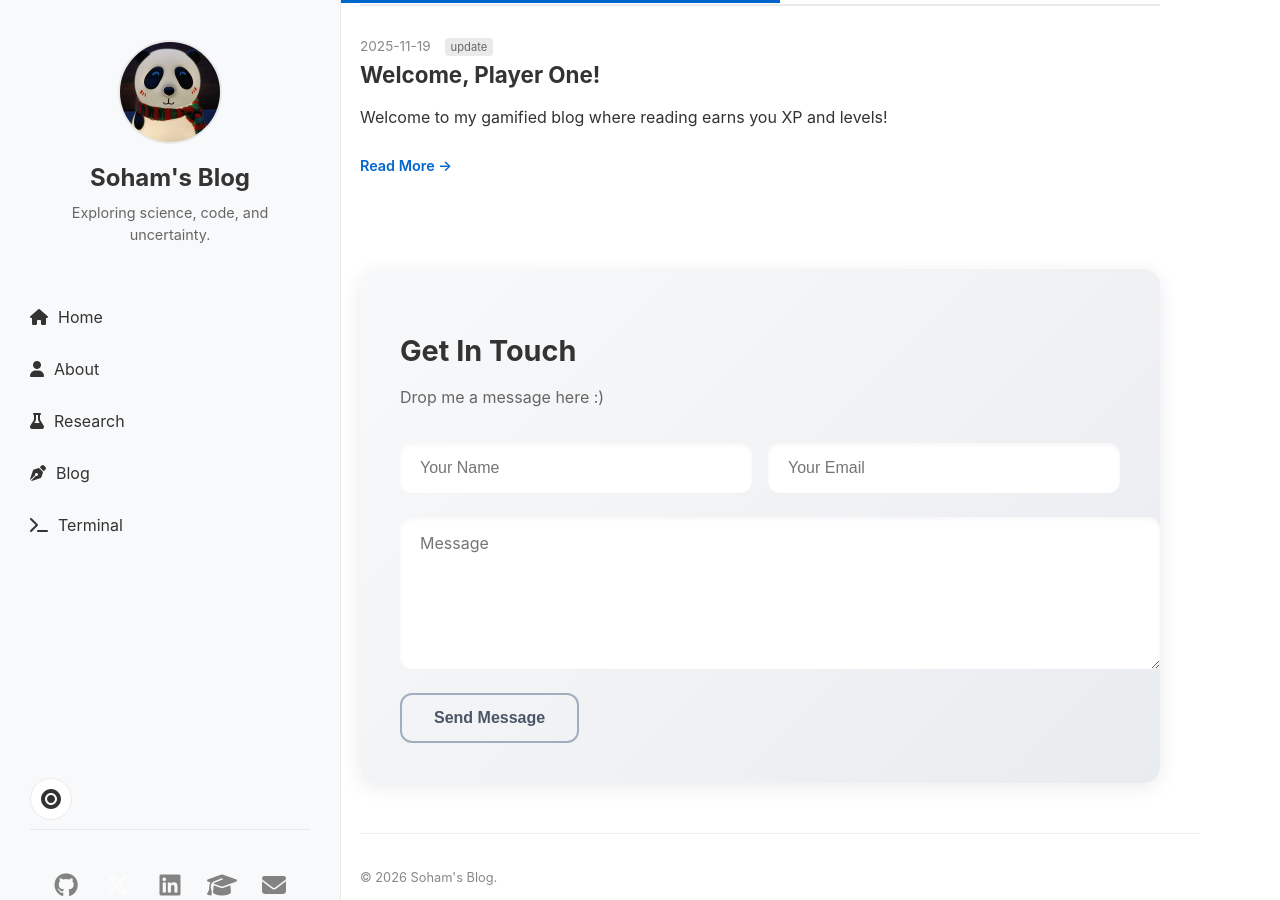
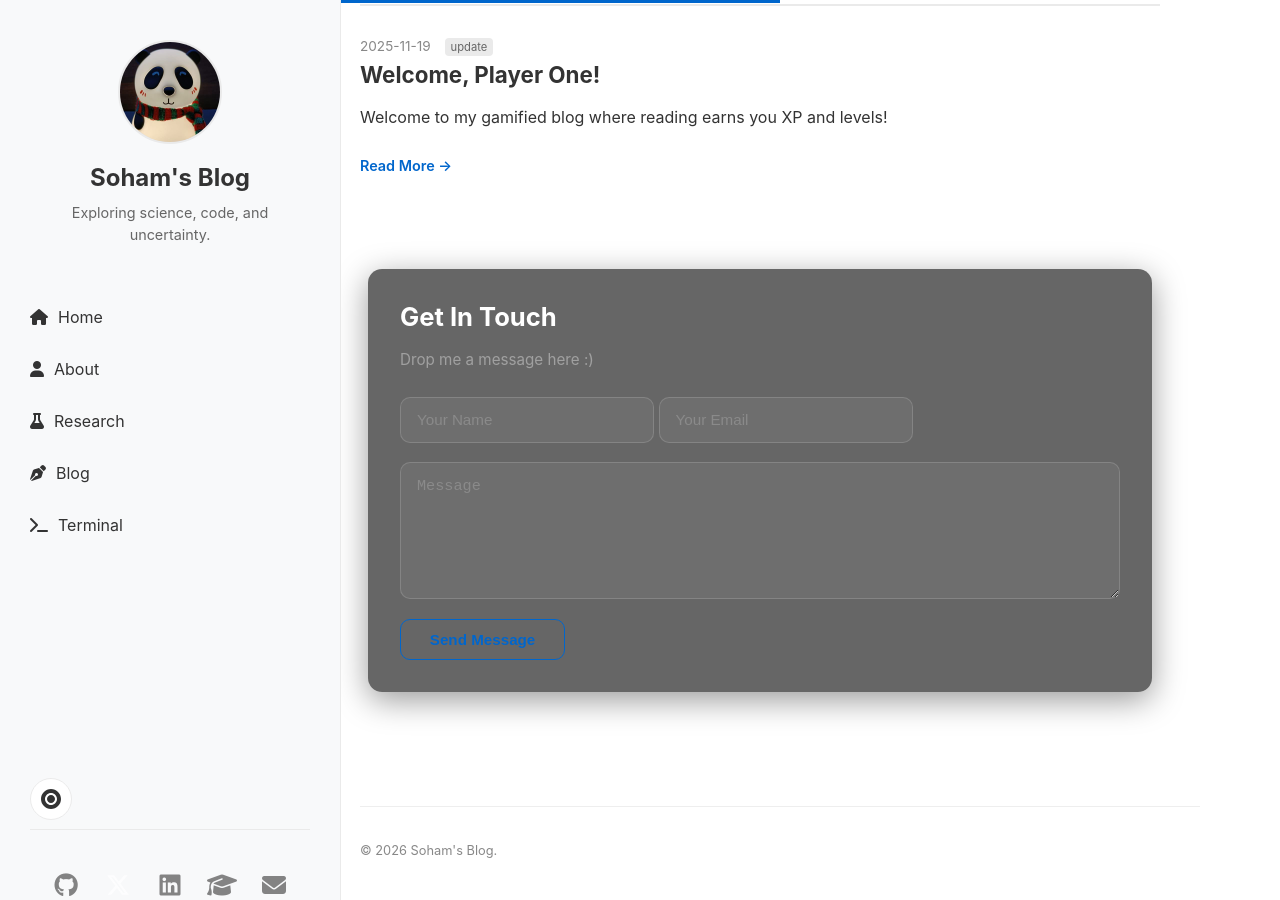
Before and after one commit to shb2908/shb2908.github.io, a Jekyll site: the page built from index.html, in a window 1280 px wide and 900 px high, scrolled down 417 px. Built offline with Jekyll 4.4.1, drawn with Linux system fonts in a browser that asks for light colours.

Commit message:
added form

```diff
--- /dev/null
+++ b/assets/css/home.css
@@ -0,0 +1,229 @@
+/* Home Page Styles */
+
+/* Welcome Section */
+.welcome-section {
+    margin-bottom: 3rem;
+}
+
+.welcome-title {
+    font-size: 2.5rem;
+    margin-bottom: 1rem;
+    color: var(--text-color);
+    display: flex;
+    align-items: center;
+    gap: 10px;
+}
+
+.welcome-emoji {
+    font-size: 2rem;
+}
+
+.welcome-description {
+    font-size: 1.1rem;
+    line-height: 1.8;
+    color: #666;
+    max-width: 700px;
+    margin-bottom: 1rem;
+}
+
+.welcome-thanks {
+    font-size: 1rem;
+    font-weight: 600;
+    color: var(--accent-color);
+}
+
+/* Recent Posts Section */
+.recent-posts-title {
+    font-size: 1.8rem;
+    margin-bottom: 2rem;
+    color: var(--text-color);
+    border-bottom: 2px solid var(--border-color);
+    padding-bottom: 0.5rem;
+}
+
+.read-more-link {
+    font-size: 0.9rem;
+    font-weight: 600;
+}
+
+/* Contact Section */
+/* .contact-section {
+    margin-top: 4rem;
+    padding: 2.5rem;
+    background: linear-gradient(135deg, #f8f9fa 0%, #e9ecef 100%);
+    border-radius: 16px;
+    box-shadow: 0 4px 20px rgba(0, 0, 0, 0.08);
+}
+
+.contact-title {
+    font-size: 1.8rem;
+    margin-bottom: 0.5rem;
+    color: var(--text-color);
+}
+
+.contact-subtitle {
+    color: #666;
+    margin-bottom: 2rem;
+    font-size: 1rem;
+}
+
+.contact-form {
+    display: flex;
+    flex-direction: column;
+    gap: 1.5rem;
+}
+
+.contact-input-group {
+    display: flex;
+    gap: 1rem;
+    flex-wrap: wrap;
+}
+
+.contact-input {
+    flex: 1;
+    min-width: 200px;
+    padding: 1rem 1.25rem;
+    border: none;
+    border-radius: 12px;
+    background: #fff;
+    font-size: 1rem;
+    color: #333;
+    box-shadow: inset 0 2px 4px rgba(0, 0, 0, 0.04);
+    transition: box-shadow 0.3s ease;
+}
+
+.contact-input:focus {
+    box-shadow: 0 0 0 3px rgba(66, 153, 225, 0.3), inset 0 2px 4px rgba(0, 0, 0, 0.04);
+    outline: none;
+}
+
+.contact-textarea {
+    width: 100%;
+    padding: 1rem 1.25rem;
+    border: none;
+    border-radius: 12px;
+    background: #fff;
+    font-size: 1rem;
+    color: #333;
+    resize: vertical;
+    box-shadow: inset 0 2px 4px rgba(0, 0, 0, 0.04);
+    transition: box-shadow 0.3s ease;
+    font-family: inherit;
+}
+
+.contact-textarea:focus {
+    box-shadow: 0 0 0 3px rgba(66, 153, 225, 0.3), inset 0 2px 4px rgba(0, 0, 0, 0.04);
+    outline: none;
+}
+
+.contact-submit {
+    align-self: flex-start;
+    padding: 0.875rem 2rem;
+    background: transparent;
+    color: #4a5568;
+    border: 2px solid #a0aec0;
+    border-radius: 12px;
+    font-size: 1rem;
+    font-weight: 600;
+    cursor: pointer;
+    transition: all 0.3s ease;
+}
+
+.contact-submit:hover {
+    background: var(--accent-color);
+    color: #fff;
+    border-color: var(--accent-color);
+    transform: translateY(-2px);
+    box-shadow: 0 4px 12px rgba(0, 0, 0, 0.15);
+} */
+
+.contact-section {
+    max-width: 720px;
+    margin: 4rem auto;
+    padding: 2rem;
+    border-radius: 14px;
+    background: rgba(0, 0, 0, 0.6);
+    backdrop-filter: blur(8px);
+    box-shadow: 0 8px 32px rgba(0, 0, 0, 0.4);
+}
+
+.contact-section h2 {
+    margin: 0 0 0.25rem 0;
+    font-size: 1.6rem;
+    color: #ffffff;
+}
+
+.contact-section p {
+    margin-bottom: 1.5rem;
+    color: #a0a0a0;
+    font-size: 0.95rem;
+}
+
+#contact-form {
+    display: flex;
+    flex-direction: column;
+    gap: 1.2rem;
+}
+
+#contact-form .row {
+    display: flex;
+    gap: 1rem;
+    flex-wrap: wrap;
+}
+
+#contact-form input,
+#contact-form textarea {
+    flex: 1;
+    min-width: 220px;
+    padding: 0.85rem 1rem;
+    border-radius: 10px;
+    border: 1px solid rgba(255, 255, 255, 0.15);
+    background: rgba(255, 255, 255, 0.05);
+    color: #ffffff;
+    font-size: 0.95rem;
+    outline: none;
+}
+
+#contact-form input::placeholder,
+#contact-form textarea::placeholder {
+    color: #8a8a8a;
+}
+
+#contact-form input:focus,
+#contact-form textarea:focus {
+    border-color: var(--accent-color);
+    background: rgba(255, 255, 255, 0.08);
+}
+
+#contact-form textarea {
+    resize: vertical;
+}
+
+#contact-form button {
+    align-self: flex-start;
+    padding: 0.7rem 1.8rem;
+    border-radius: 10px;
+    border: 1px solid var(--accent-color);
+    background: transparent;
+    color: var(--accent-color);
+    font-size: 0.95rem;
+    font-weight: 600;
+    cursor: pointer;
+    transition: background 0.2s ease, color 0.2s ease;
+}
+
+#contact-form button:hover {
+    background: var(--accent-color);
+    color: #000000;
+}
+
+/* Mobile refinement */
+@media (max-width: 480px) {
+    .contact-section {
+        padding: 1.5rem;
+    }
+
+    #contact-form .row {
+        flex-direction: column;
+    }
+}
--- a/index.html
+++ b/index.html
@@ -3,25 +3,24 @@ layout: default
 title: Home
 ---
 
+<link rel="stylesheet" href="{{ '/assets/css/home.css' | relative_url }}">
+
 <div class="home">
-  <section class="welcome-section" style="margin-bottom: 3rem;">
-    <h1
-      style="font-size: 2.5rem; margin-bottom: 1rem; color: var(--text-color); display: flex; align-items: center; gap: 10px;">
-      <span style="font-size: 2rem;">👋</span> Welcome to My Blog
+  <section class="welcome-section">
+    <h1 class="welcome-title">
+      <span class="welcome-emoji">👋</span> Welcome to My Blog
     </h1>
-    <p style="font-size: 1.1rem; line-height: 1.8; color: #666; max-width: 700px; margin-bottom: 1rem;">
+    <p class="welcome-description">
       This is my corner of the website where I like to share my journey of walkthrough of my personal research, cool
       projects I have built and general thoughts on science, AI Research or something that captivates my mind in a
       broader subspace to question what remains to unquestioned.
     </p>
-    <p style="font-size: 1rem; font-weight: 600; color: var(--accent-color);">
+    <p class="welcome-thanks">
       Thanks for Visiting!
     </p>
   </section>
 
-  <h2
-    style="font-size: 1.8rem; margin-bottom: 2rem; color: var(--text-color); border-bottom: 2px solid var(--border-color); padding-bottom: 0.5rem;">
-    Recent Posts</h2>
+  <h2 class="recent-posts-title">Recent Posts</h2>
 
   {% if site.posts.size > 0 %}
   <ul class="post-list">
@@ -50,7 +49,7 @@ title: Home
         {% endif %}
       </p>
 
-      <a href="{{ post.url | relative_url }}" style="font-size: 0.9rem; font-weight: 600;">Read More →</a>
+      <a href="{{ post.url | relative_url }}" class="read-more-link">Read More →</a>
     </li>
     {% endfor %}
   </ul>
@@ -59,32 +58,19 @@ title: Home
   {% endif %}
 
   <!-- Get In Touch Section -->
-  <section class="contact-section"
-    style="margin-top: 4rem; padding: 2.5rem; background: linear-gradient(135deg, #f8f9fa 0%, #e9ecef 100%); border-radius: 16px; box-shadow: 0 4px 20px rgba(0,0,0,0.08);">
-    <h2 style="font-size: 1.8rem; margin-bottom: 0.5rem; color: var(--text-color);">Get In Touch</h2>
-    <p style="color: #666; margin-bottom: 2rem; font-size: 1rem;">Drop me a message here :)</p>
+  <section class="contact-section">
+    <h2 class="contact-title">Get In Touch</h2>
+    <p class="contact-subtitle">Drop me a message here :)</p>
 
-    <form id="contact-form" data-email="{{ site.email }}" style="display: flex; flex-direction: column; gap: 1.5rem;">
-      <div style="display: flex; gap: 1rem; flex-wrap: wrap;">
-        <input type="text" id="contact-name" placeholder="Your Name" required
-          style="flex: 1; min-width: 200px; padding: 1rem 1.25rem; border: none; border-radius: 12px; background: #fff; font-size: 1rem; color: #333; box-shadow: inset 0 2px 4px rgba(0,0,0,0.04); transition: box-shadow 0.3s ease;"
-          onfocus="this.style.boxShadow='0 0 0 3px rgba(66, 153, 225, 0.3), inset 0 2px 4px rgba(0,0,0,0.04)'"
-          onblur="this.style.boxShadow='inset 0 2px 4px rgba(0,0,0,0.04)'">
-        <input type="email" id="contact-email" placeholder="Your Email" required
-          style="flex: 1; min-width: 200px; padding: 1rem 1.25rem; border: none; border-radius: 12px; background: #fff; font-size: 1rem; color: #333; box-shadow: inset 0 2px 4px rgba(0,0,0,0.04); transition: box-shadow 0.3s ease;"
-          onfocus="this.style.boxShadow='0 0 0 3px rgba(66, 153, 225, 0.3), inset 0 2px 4px rgba(0,0,0,0.04)'"
-          onblur="this.style.boxShadow='inset 0 2px 4px rgba(0,0,0,0.04)'">
+    <form id="contact-form" data-email="{{ site.email }}" class="contact-form">
+      <div class="contact-input-group">
+        <input type="text" id="contact-name" placeholder="Your Name" required class="contact-input">
+        <input type="email" id="contact-email" placeholder="Your Email" required class="contact-input">
       </div>
 
-      <textarea id="contact-message" placeholder="Message" rows="6" required
-        style="width: 100%; padding: 1rem 1.25rem; border: none; border-radius: 12px; background: #fff; font-size: 1rem; color: #333; resize: vertical; box-shadow: inset 0 2px 4px rgba(0,0,0,0.04); transition: box-shadow 0.3s ease; font-family: inherit;"
-        onfocus="this.style.boxShadow='0 0 0 3px rgba(66, 153, 225, 0.3), inset 0 2px 4px rgba(0,0,0,0.04)'"
-        onblur="this.style.boxShadow='inset 0 2px 4px rgba(0,0,0,0.04)'"></textarea>
+      <textarea id="contact-message" placeholder="Message" rows="6" required class="contact-textarea"></textarea>
 
-      <button type="submit"
-        style="align-self: flex-start; padding: 0.875rem 2rem; background: transparent; color: #4a5568; border: 2px solid #a0aec0; border-radius: 12px; font-size: 1rem; font-weight: 600; cursor: pointer; transition: all 0.3s ease;"
-        onmouseover="this.style.background='var(--accent-color)'; this.style.color='#fff'; this.style.borderColor='var(--accent-color)'; this.style.transform='translateY(-2px)'; this.style.boxShadow='0 4px 12px rgba(0,0,0,0.15)'"
-        onmouseout="this.style.background='transparent'; this.style.color='#4a5568'; this.style.borderColor='#a0aec0'; this.style.transform='translateY(0)'; this.style.boxShadow='none'">
+      <button type="submit" class="contact-submit">
         Send Message
       </button>
     </form>
```
Also changed, not shown: assets/logos/img1.png (added), assets/logos/img2.png (added), assets/logos/img3.png (added), assets/logos/img4.png (added).
